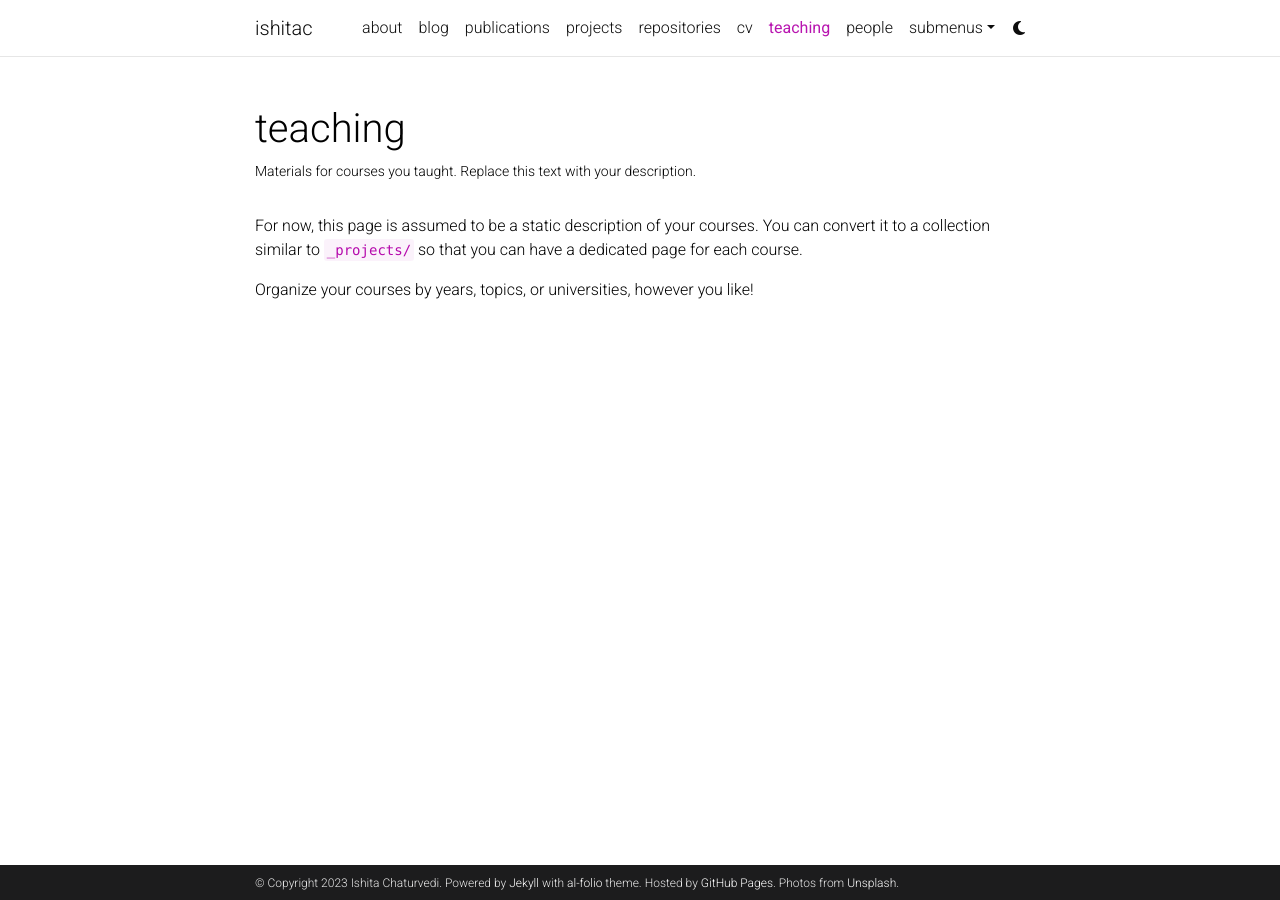
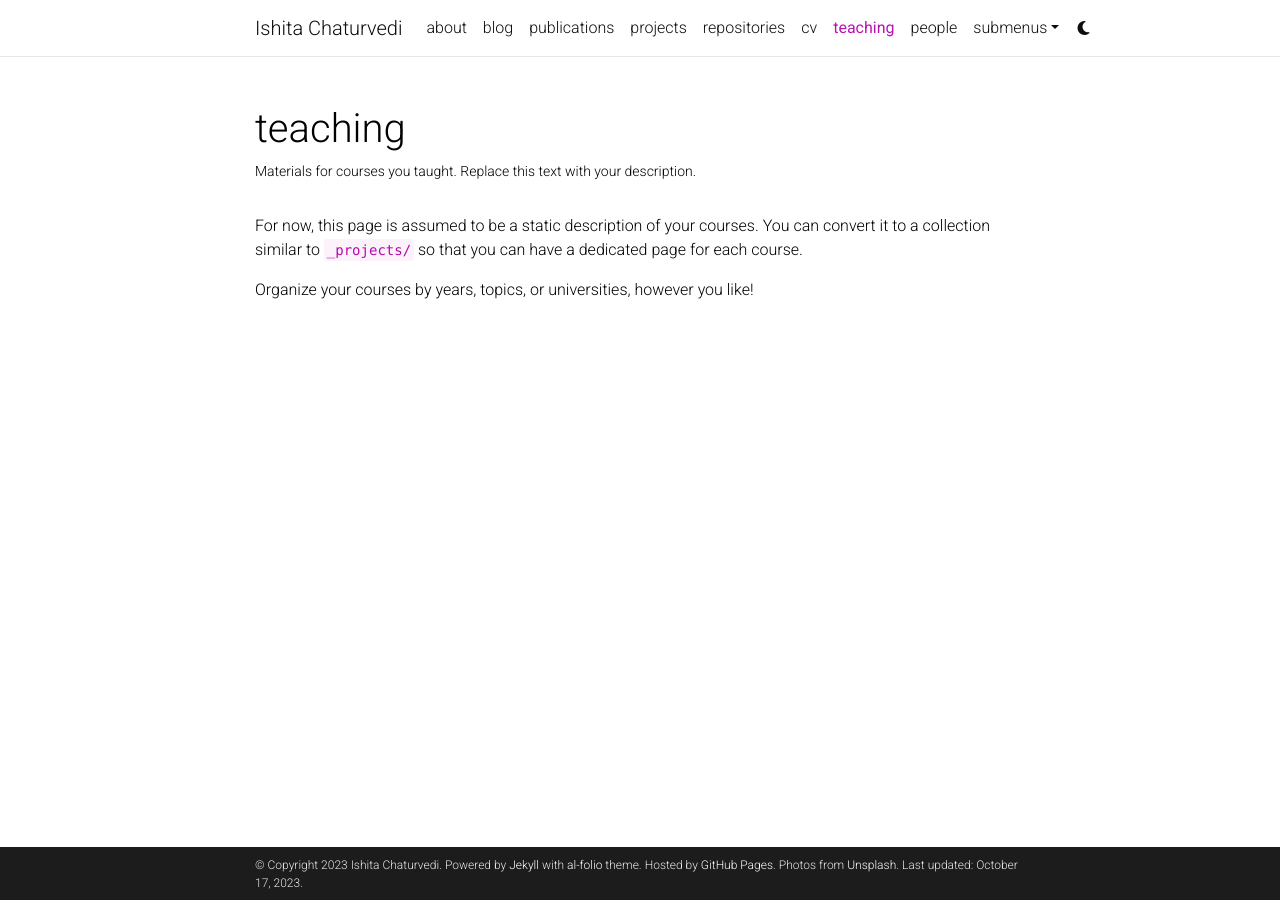
Before and after one commit to ishitachaturvedi/ishitachaturvedi.github.io, a Jekyll site: the page built from _pages/teaching.md, in a window 1280 px wide. Built offline with Jekyll 4.4.1, drawn with Linux system fonts in a browser that asks for light colours; comment, search, counter and statistics services are not loaded; a style sheet for code colours, icons or effects is not loaded; some of the changed lines change nothing that is shown.

Commit message:
Added config information

```diff
--- a/_config.yml
+++ b/_config.yml
@@ -2,7 +2,7 @@
 # Site settings
 # -----------------------------------------------------------------------------
 
-title: ishitac # the website title (if blank, full name will be used instead)
+title: Ishita Chaturvedi # the website title (if blank, full name will be used instead)
 first_name: Ishita
 middle_name:
 last_name: Chaturvedi
@@ -20,7 +20,7 @@
 
 url: https://ishitachaturvedi.github.io # the base hostname & protocol for your site
 baseurl:  # the subpath of your site, e.g. /blog/
-last_updated: false # set to true if you want to display last updated in the footer
+last_updated: true # set to true if you want to display last updated in the footer
 impressum_path:  # set to path to include impressum link in the footer, use the same path as permalink in a page, helps to conform with EU GDPR
 
 # -----------------------------------------------------------------------------
@@ -28,7 +28,7 @@
 # -----------------------------------------------------------------------------
 
 # repo color theme
-repo_theme_light: default       # https://github.com/anuraghazra/github-readme-stats/blob/master/themes/README.md
+repo_theme_light: shadow_blue       # https://github.com/anuraghazra/github-readme-stats/blob/master/themes/README.md
 repo_theme_dark: dark           # https://github.com/anuraghazra/github-readme-stats/blob/master/themes/README.md
 repo_trophies:
   enabled: true
@@ -67,16 +67,16 @@
 # Social integration
 # -----------------------------------------------------------------------------
 
-github_username: # your GitHub user name
+github_username: ishitachaturvedi
 gitlab_username: # your GitLab user name
 twitter_username: # your Twitter handle
 mastodon_username: # your mastodon instance+username in the format instance.tld/@username
-linkedin_username: # your LinkedIn user name
+linkedin_username: ishita-chaturvedi2624 # your LinkedIn user name
 telegram_username: # your Telegram user name
-scholar_userid: # your Google Scholar ID
+scholar_userid: ObVBum0AAAAJ&hl # your Google Scholar ID
 semanticscholar_id: # your Semantic Scholar ID
 whatsapp_number: # your WhatsApp number (full phone number in international format. Omit any zeroes, brackets, or dashes when adding the phone number in international format.)
-orcid_id: # your ORCID ID
+orcid_id: 0009-0009-5955-7747 # your ORCID ID
 medium_username: # your Medium username
 quora_username: # your Quora username
 publons_id: # your ID on Publons
@@ -110,7 +110,7 @@
 # Analytics and search engine verification
 # -----------------------------------------------------------------------------
 
-google_analytics:  # your Google Analytics measurement ID (format: G-XXXXXXXXXX)
+google_analytics: G-0DTSP3060Y # your Google Analytics measurement ID (format: G-XXXXXXXXXX)
 cronitor_analytics:  # cronitor RUM analytics site ID (format: XXXXXXXXX)
 
 google_site_verification:  # your google-site-verification ID (Google Search Console)
```
